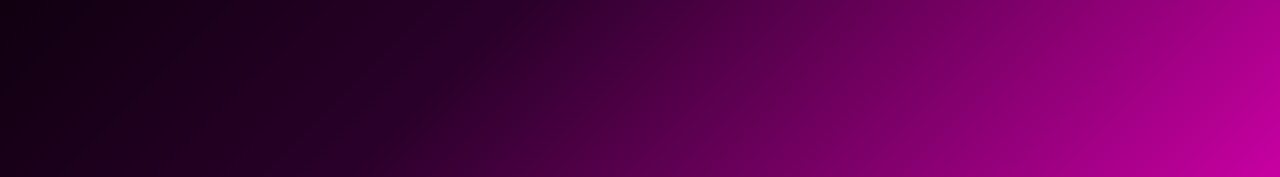
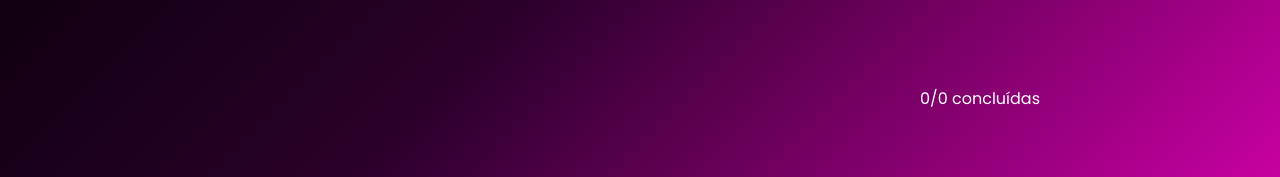
Before and after one commit to rodrigovanelli/ToDoList, a plain HTML site: page index.html in a window 1280 px wide. Shown: the part 313-490 px from the top of the page. Drawn offline with Linux system fonts and the light colour scheme.

Commit message:
Projeto concluído, faltando apenas subir para o Netlify :)

```diff
--- a/assets/script.js
+++ b/assets/script.js
@@ -12,7 +12,7 @@ const renderTasksProgressData = (tasks) => {
 
     const doneTasks = tasks.filter(({ checked }) => checked).length;
     const totalTasks = tasks.length;
-    // tasksProgress.innerHTML = `${doneTasks}/${totalTasks} concluídas`;
+    tasksProgress.innerHTML = `${doneTasks}/${totalTasks} concluídas`;
 }
 
 const getTasksLocalStorage = () => {
--- a/assets/style.css
+++ b/assets/style.css
@@ -68,7 +68,6 @@ section#create-todo-section {
 }
 
 section#todo-list-section {
-
     & {
         ul {
             margin: 0;
@@ -86,6 +85,11 @@ section#todo-list-section {
             }
         }
     }
+    & {
+        p {
+           text-align: end;
+        }
+    }
 }
 
 button.remove-done-tasks-btn {
```
Also changed, not shown: 1 other file.
